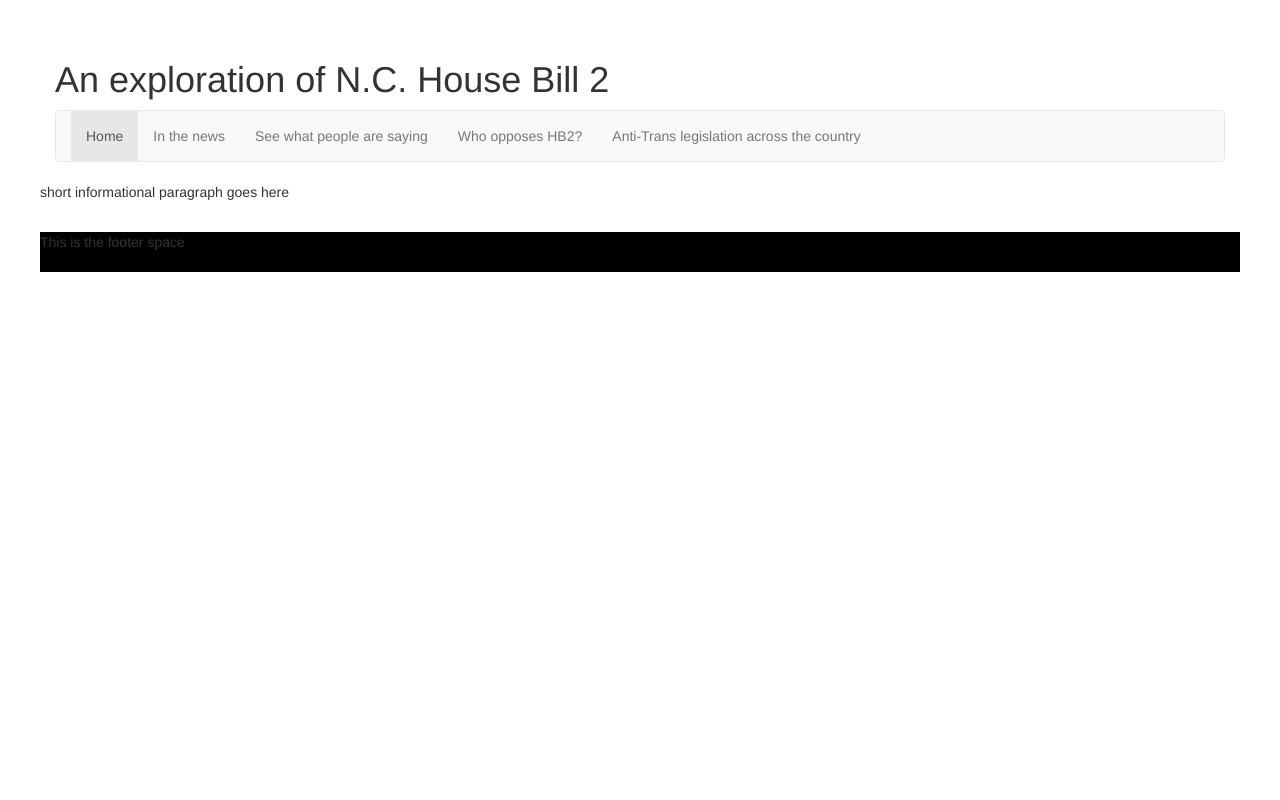
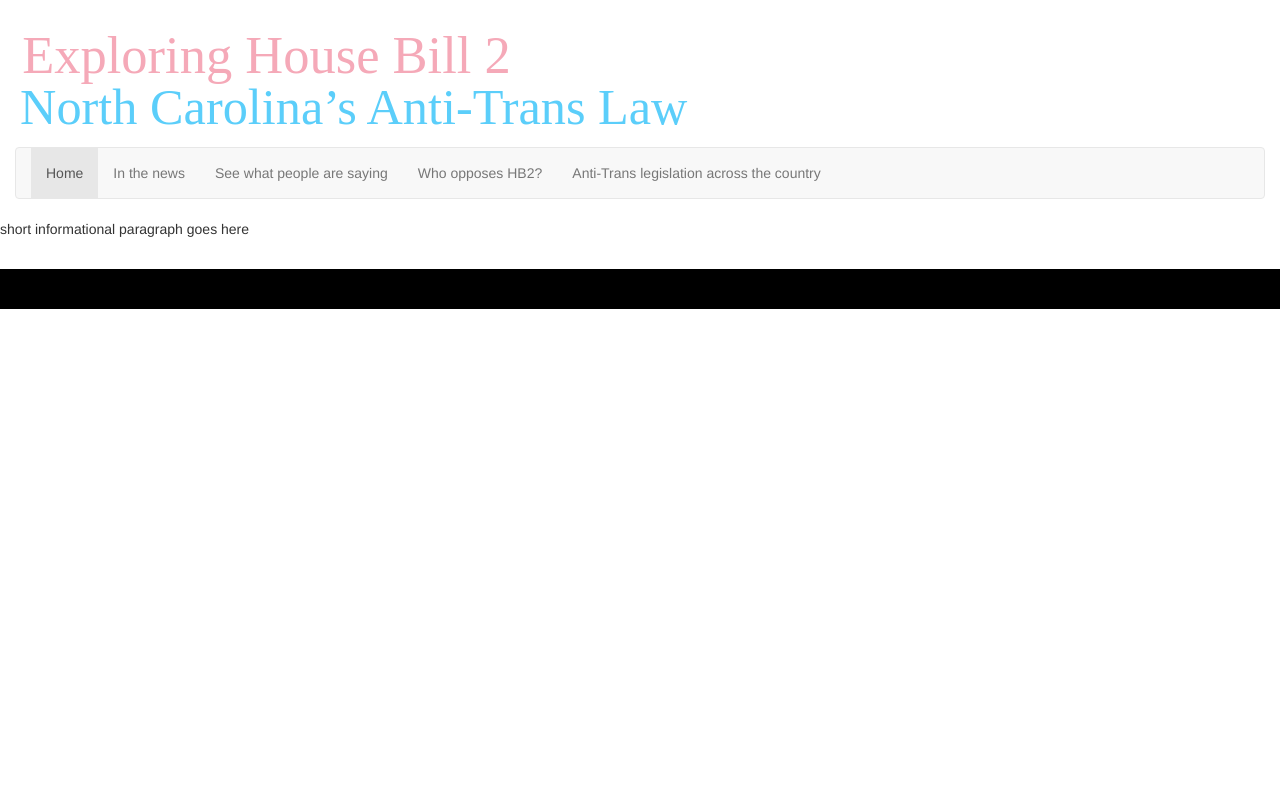
Before and after one commit to stephanielamm/hb2-apis, a PHP site: page / in a window 1280 px wide. Run offline with PHP 8.4, Linux system fonts and the light colour scheme; some libraries are stand-ins or nearby versions.

Commit message:
aesthetics

```diff
--- a/index.html
+++ b/index.html
@@ -11,17 +11,13 @@
   <script src="https://maxcdn.bootstrapcdn.com/bootstrap/3.3.6/js/bootstrap.min.js" integrity="sha384-0mSbJDEHialfmuBBQP6A4Qrprq5OVfW37PRR3j5ELqxss1yVqOtnepnHVP9aJ7xS" crossorigin="anonymous"></script>
   <link href="style.css" rel="stylesheet">
   <style>
-    html, body {
-      height: 100%;
-      margin: 10;
-      padding: 10;
-    }
+
   </style>
 </head>
 
 <body>
+    <img src="header.svg" alt="header" style="width:100%">
   <div class="container-fluid">
-  <h1>An exploration of N.C. House Bill 2</h1>
   <nav class="navbar navbar-default">
   <div class="container-fluid">
     <ul class="nav navbar-nav">
@@ -47,7 +43,7 @@
 
 
 
-    <div class="row footer">This is the footer space
+    <div class="row footer">
     </div>
 
   </div>
--- a/twitterinsta.php
+++ b/twitterinsta.php
@@ -41,9 +41,9 @@
 <div class="container">
   <div class="row">
     <div class="col-sm-2">
-            <button type="button" class="btn btn-secondary btn-lg nav-item insta" data-toggle="button" aria-pressed="false" autocomplete="off">Instagram</button>
+            <button type="button" class="btn btn-secondary btn-lg nav-item insta">Instagram</button>
           </br></br>
-            <button type="button" class="btn btn-secondary btn-lg nav-item twitter" data-toggle="button" aria-pressed="false" autocomplete="off">Twitter</button>
+            <button type="button" class="btn btn-secondary btn-lg nav-item twitter">Twitter</button>
       </div>
 
       <div class="col-sm-10">
```
Also changed, not shown: header.svg (added), transflag.png (added).
